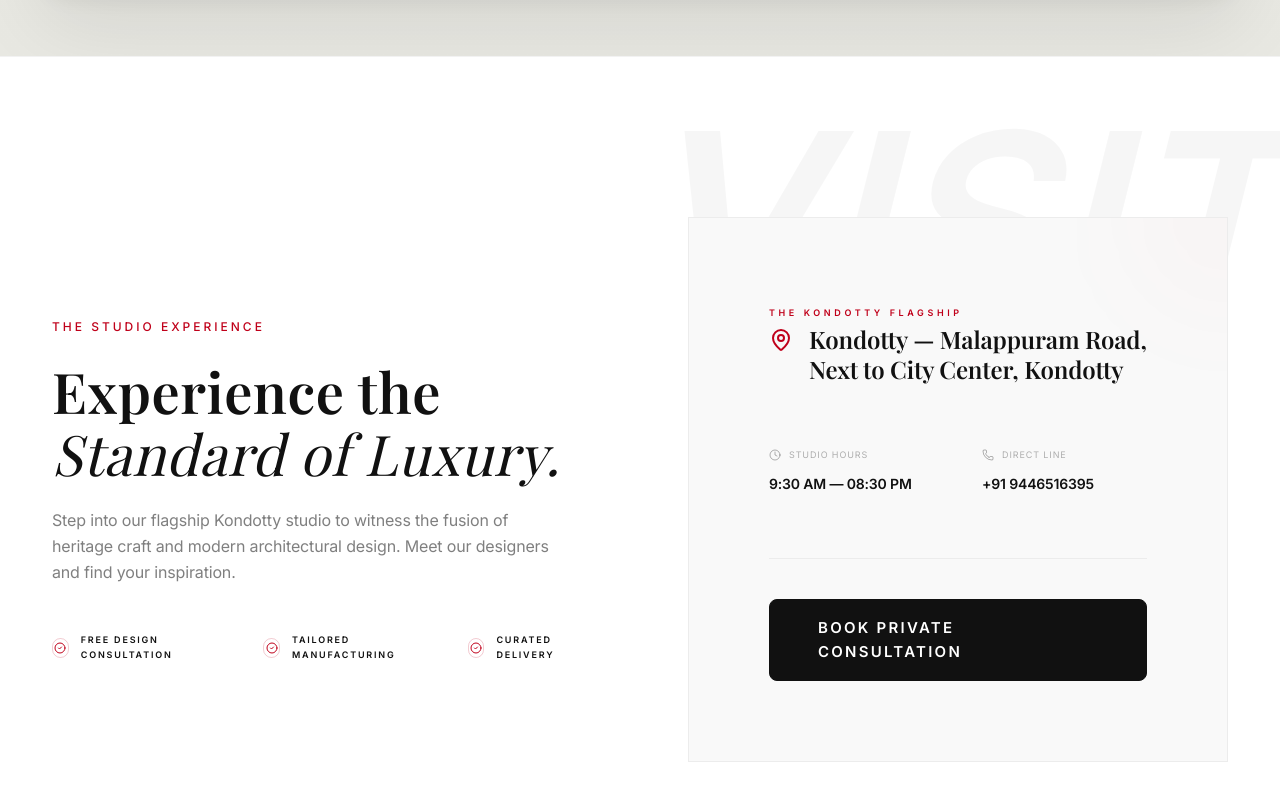
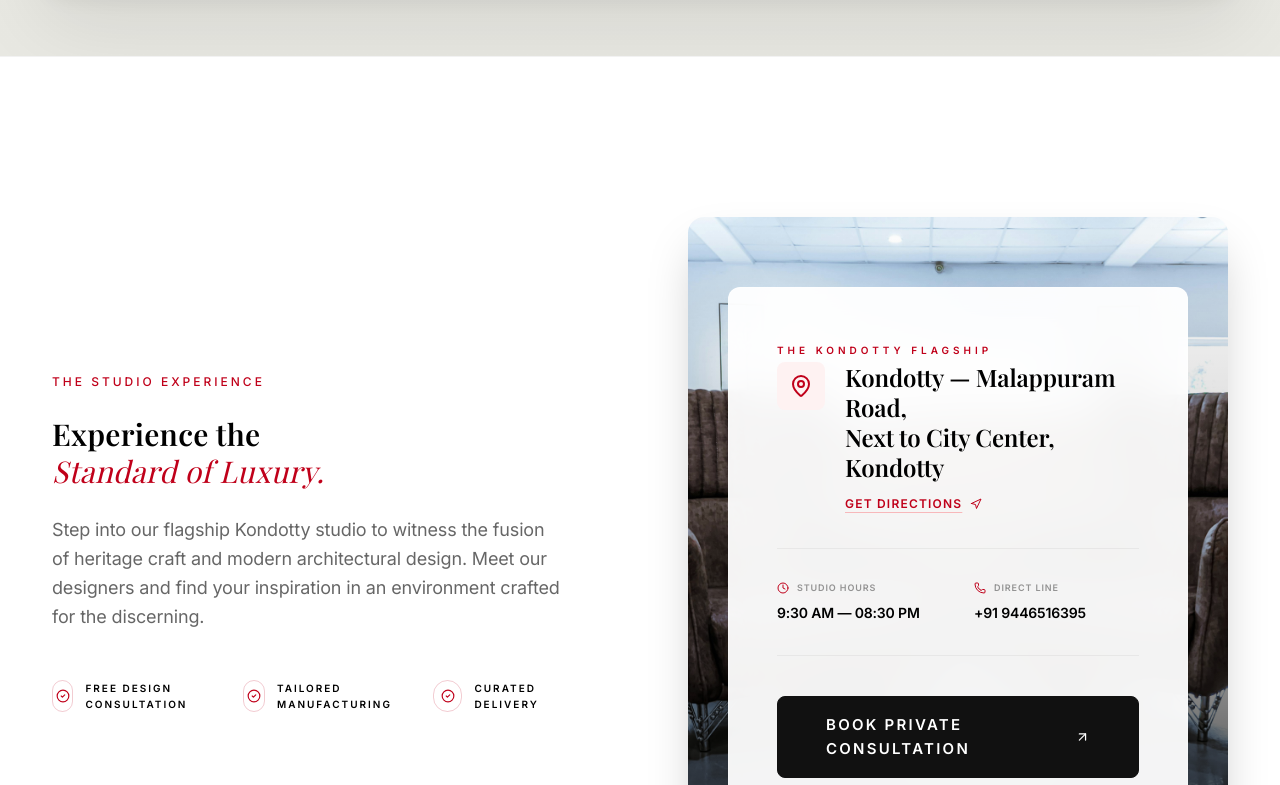
Before and after one commit to ekodrix-collab/magnat-furniture, a Next.js app: page / in a window 1280 px wide. Shown: the part 4832-5617 px from the top of the page. Built offline with nearby package versions, Linux system fonts and the light colour scheme.

Commit message:
feat: add HomeShowroom component to display studio details and location information

```diff
--- a/components/home/HomeShowroom.tsx
+++ b/components/home/HomeShowroom.tsx
@@ -1,7 +1,8 @@
 "use client";
 
 import { motion } from "framer-motion";
-import { CheckCircle2, MapPin, Clock, Phone, MessageSquare } from "lucide-react";
+import { CheckCircle2, MapPin, Clock, Phone, ArrowUpRight, Navigation } from "lucide-react";
+import Image from "next/image";
 import FadeInView from "@/components/ui/FadeInView";
 
 const features = [
@@ -12,86 +13,110 @@ const features = [
 
 export default function HomeShowroom() {
   return (
-    <section id="showroom" className="bg-white py-40 overflow-hidden relative border-t border-black/5">
-      {/* Decorative Background Text */}
-      <div className="absolute top-10 right-0 opacity-[0.03] select-none text-[250px] font-black leading-none text-black pointer-events-none italic">
-         VISIT
-      </div>
+    <section id="showroom" className="bg-[#ffffff] dark:bg-[#0a0a0a] py-24 lg:py-40 overflow-hidden relative border-t border-black/5 dark:border-white/5 transition-colors duration-500">
 
-      <div className="max-container flex flex-col lg:flex-row items-center gap-24">
+      <div className="max-container relative z-10">
+        <div className="flex flex-col lg:flex-row items-center gap-16 lg:gap-24">
 
           {/* Left: Text & Features */}
-        <div className="lg:w-1/2 space-y-12 relative z-10">
-           <FadeInView>
-              <span className="heading-label">The Studio Experience</span>
-              <h2 className="heading-title" style={{ fontFamily: "var(--font-playfair)" }}>
+          <div className="lg:w-1/2 space-y-10 lg:space-y-12">
+             <FadeInView direction="up">
+                <span className="heading-label mb-6">The Studio Experience</span>
+                <h2 className="text-4xl lg:text-7xl font-semibold leading-[1.1] text-black dark:text-white mb-8" style={{ fontFamily: "var(--font-playfair)" }}>
                    Experience the <br />
-                 <span className="italic font-normal">Standard of Luxury.</span>
+                   <span className="italic font-light text-[#C0001A]">Standard of Luxury.</span>
                 </h2>
-              <p className="text-black/50 text-base font-normal max-w-lg leading-relaxed mb-10" style={{ fontFamily: "var(--font-inter)" }}>
+                <p className="text-black/60 dark:text-white/50 text-base lg:text-lg font-normal max-w-lg leading-relaxed mb-10" style={{ fontFamily: "var(--font-inter)" }}>
                    Step into our flagship Kondotty studio to witness the fusion of heritage craft
-                 and modern architectural design. Meet our designers and find your inspiration.
+                   and modern architectural design. Meet our designers and find your inspiration in an environment crafted for the discerning.
                 </p>
              </FadeInView>
 
-           <div className="flex flex-col sm:flex-row items-center gap-10">
+             <div className="grid grid-cols-1 sm:grid-cols-3 gap-6 lg:gap-8">
                 {features.map((feat, i) => (
-                <FadeInView key={feat} delay={i * 0.1} className="flex items-center gap-3">
-                   <div className="w-5 h-5 rounded-full border border-[#C0001A]/20 flex items-center justify-center">
-                      <CheckCircle2 size={12} className="text-[#C0001A]" />
+                  <FadeInView key={feat} delay={i * 0.15} className="flex items-center gap-3 group">
+                     <div className="w-8 h-8 rounded-full border border-[#C0001A]/20 dark:border-[#C0001A]/40 flex items-center justify-center group-hover:bg-[#C0001A] transition-all duration-300">
+                        <CheckCircle2 size={14} className="text-[#C0001A] group-hover:text-white transition-colors" />
                      </div>
-                   <span className="text-[9px] font-bold uppercase tracking-[0.2em] text-[#111]">{feat}</span>
+                     <span className="text-[10px] font-bold uppercase tracking-[0.2em] text-black dark:text-white/80">{feat}</span>
                   </FadeInView>
                 ))}
              </div>
           </div>
 
-        {/* Right: Modern Showroom Card (Standardized White Theme) */}
-        <FadeInView delay={0.4} direction="left" className="lg:w-1/2 w-full">
-           <div className="bg-[#f9f9f9] border border-black/5 p-12 lg:p-20 relative overflow-hidden group">
-              <div className="absolute top-0 right-0 w-48 h-48 bg-[#C0001A]/5 -mr-24 -mt-24 rounded-full blur-3xl opacity-50" />
+          {/* Right: Modern Showroom Card (Glassmorphism + Image) */}
+          <FadeInView delay={0.4} direction="left" className="lg:w-1/2 w-full relative">
+             <div className="relative aspect-[4/5] lg:aspect-auto lg:h-[650px] w-full rounded-2xl overflow-hidden shadow-2xl">
+                {/* Background Image */}
+                <Image
+                  src="/images/living-chairs.jpg"
+                  alt="Magnat Showroom Preview"
+                  fill
+                  className="object-cover transition-transform duration-1000 hover:scale-105"
+                />
 
-              <div className="space-y-16 relative z-10 text-left">
+                {/* Glassmorphism Info Card */}
+                <div className="absolute inset-0 flex flex-col justify-end p-6 lg:p-10 bg-gradient-to-t from-black/80 via-black/20 to-transparent">
+                  <div className="glass-luxury p-8 lg:p-12 rounded-xl border border-white/10 dark:hover:border-white/20 transition-all duration-500 backdrop-blur-2xl bg-white/90 dark:bg-black/80">
                     <div className="space-y-8">
-                    <span className="text-[9px] font-bold text-[#C0001A] tracking-[0.4em] uppercase">The Kondotty Flagship</span>
-                    <div className="flex items-start gap-4 text-[#111]">
-                       <MapPin size={24} className="text-[#C0001A] shrink-0 mt-1" />
-                       <p className="text-2xl font-semibold leading-tight" style={{ fontFamily: "var(--font-playfair)" }}>
+                       <div className="space-y-4">
+                          <span className="text-[10px] font-bold text-[#C0001A] tracking-[0.4em] uppercase">The Kondotty Flagship</span>
+                          <div className="flex items-start gap-5">
+                             <div className="p-3 bg-red-50 dark:bg-red-950/30 rounded-lg">
+                                <MapPin size={24} className="text-[#C0001A]" />
+                             </div>
+                             <div className="space-y-2">
+                                <p className="text-xl lg:text-2xl font-semibold leading-tight text-black dark:text-white" style={{ fontFamily: "var(--font-playfair)" }}>
                                    Kondotty — Malappuram Road,<br />Next to City Center, Kondotty
+                                </p>
+                                <a
+                                  href="https://maps.google.com/?q=Magnat+Furniture+Kondotty"
+                                  target="_blank"
+                                  rel="noopener noreferrer"
+                                  className="inline-flex items-center gap-2 text-xs font-bold uppercase tracking-widest text-[#C0001A] hover:gap-3 transition-all underline decoration-red-500/30 underline-offset-4"
+                                >
+                                  Get Directions <Navigation size={12} />
+                                </a>
+                             </div>
+                          </div>
+                       </div>
+
+                       <div className="grid grid-cols-2 gap-8 py-8 border-y border-black/5 dark:border-white/10">
+                          <div className="space-y-2">
+                             <span className="text-black/40 dark:text-white/40 text-[9px] uppercase tracking-widest flex items-center gap-2 font-bold">
+                                <Clock size={12} className="text-[#C0001A]" /> Studio Hours
+                             </span>
+                             <p className="text-black dark:text-white text-sm font-semibold">9:30 AM — 08:30 PM</p>
+                          </div>
+                          <div className="space-y-2">
+                             <span className="text-black/40 dark:text-white/40 text-[9px] uppercase tracking-widest flex items-center gap-2 font-bold">
+                                <Phone size={12} className="text-[#C0001A]" /> Direct Line
+                             </span>
+                             <p className="text-black dark:text-white text-sm font-semibold hover:text-[#C0001A] transition-colors">
+                                <a href="tel:+919446516395">+91 9446516395</a>
                              </p>
                           </div>
                        </div>
 
-                 <div className="grid grid-cols-1 sm:grid-cols-2 gap-12">
-                    <div className="space-y-3">
-                       <span className="text-black/30 text-[9px] uppercase tracking-widest flex items-center gap-2">
-                          <Clock size={12} /> Studio Hours
-                       </span>
-                       <p className="text-[#111] text-sm font-semibold">9:30 AM — 08:30 PM</p>
-                    </div>
-                    <div className="space-y-3">
-                       <span className="text-black/30 text-[9px] uppercase tracking-widest flex items-center gap-2">
-                          <Phone size={12} /> Direct Line
-                       </span>
-                       <p className="text-[#111] text-sm font-semibold">+91 9446516395</p>
-                    </div>
-                 </div>
-
-                 <div className="pt-10 border-t border-black/5">
+                       <div className="pt-2">
                           <a
                             href="https://wa.me/919446516395"
                             target="_blank"
                             rel="noopener noreferrer"
-                      className="btn-primary w-full"
+                            className="btn-primary w-full group flex items-center justify-center gap-3 py-5"
                           >
-                       Book Private Consultation
+                             <span>Book Private Consultation</span>
+                             <ArrowUpRight size={18} className="transition-transform group-hover:translate-x-1 group-hover:-translate-y-1" />
                           </a>
+                       </div>
+                    </div>
                   </div>
                 </div>
              </div>
           </FadeInView>
 
         </div>
+      </div>
     </section>
   );
 }
```
Lines whose indentation alone changed are shown as unchanged.
